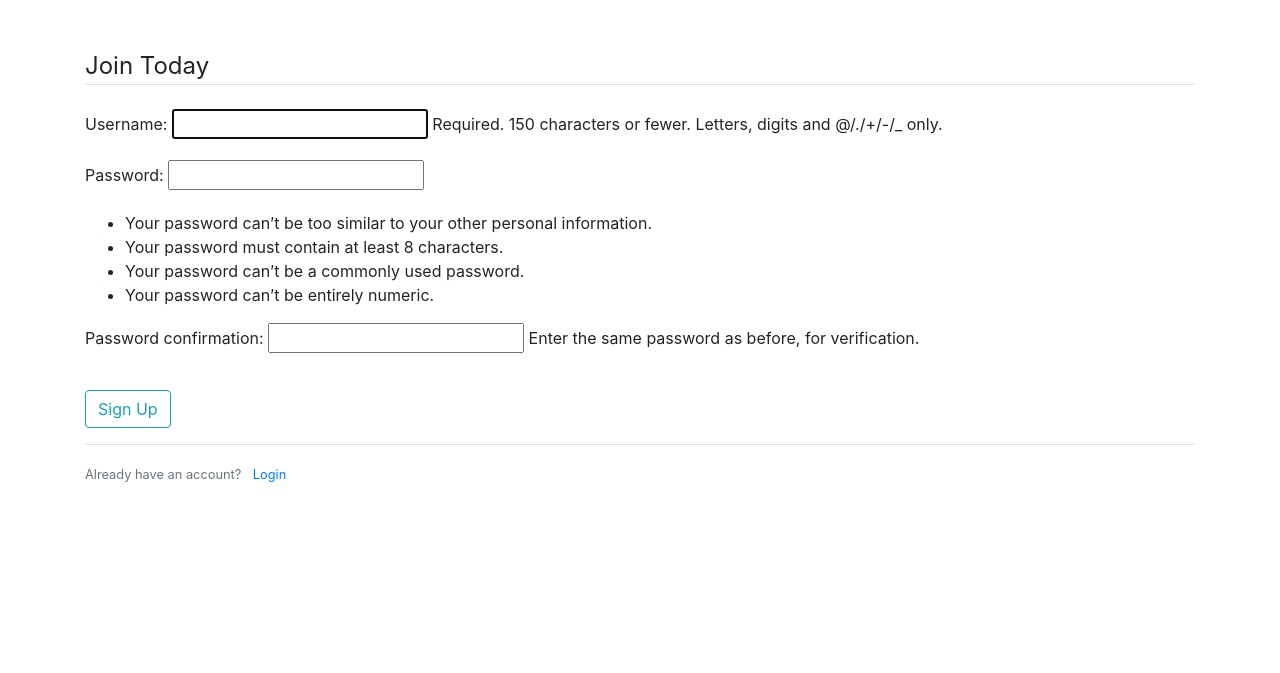
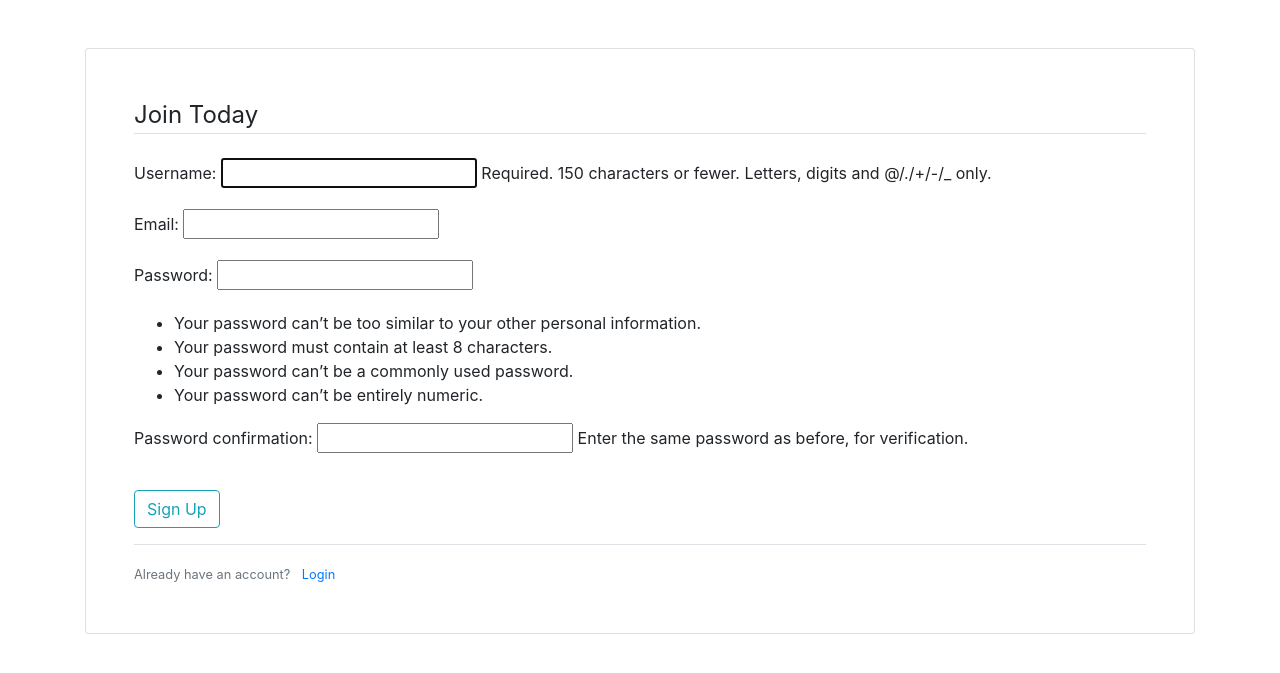
Before and after one commit to Eddges/django-blog, a Django app: page /register/ in a window 1280 px wide. Shown: the part 56-729 px from the top of the page. Run offline with Django 3.2, Linux system fonts and the light colour scheme.

Commit message:
UserRegistrationForm inherits UserCreationForm to add extra fields

```diff
--- /dev/null
+++ b/users/forms.py
@@ -0,0 +1,10 @@
+from django import forms
+from django.contrib.auth.models import User
+from django.contrib.auth.forms import UserCreationForm
+
+class UserRegistrationForm(UserCreationForm):
+    email = forms.EmailField()
+
+    class Meta:
+        model = User
+        fields = ['username', 'email', 'password1', 'password2']
--- a/users/templates/users/register.html
+++ b/users/templates/users/register.html
@@ -1,6 +1,6 @@
 {% extends 'blog/base.html' %}
 {% block content %}
-    <div class="content-section">
+    <div class="content-section card p-5">
         <form method="POST">
             {% csrf_token %}
             <fieldset class="form-group">
--- a/users/views.py
+++ b/users/views.py
@@ -1,16 +1,18 @@
 from django.shortcuts import render, redirect
 from django.contrib.auth.forms import UserCreationForm
 from django.contrib import messages
+from .forms import UserRegistrationForm
 
 # Create your views here.
 
 def register(request):
     if request.method == 'POST':
-        form = UserCreationForm(request.POST)
+        form = UserRegistrationForm(request.POST)
         if form.is_valid():
+            form.save()
             username = form.cleaned_data.get('username')
             messages.success(request, f'Account created for {username}')
             return redirect('blog-home')
     else:
-        form = UserCreationForm()
+        form = UserRegistrationForm()
     return render(request, 'users/register.html', { 'form': form, 'title': 'Register User' })
```
Also changed, not shown: db.sqlite3.
